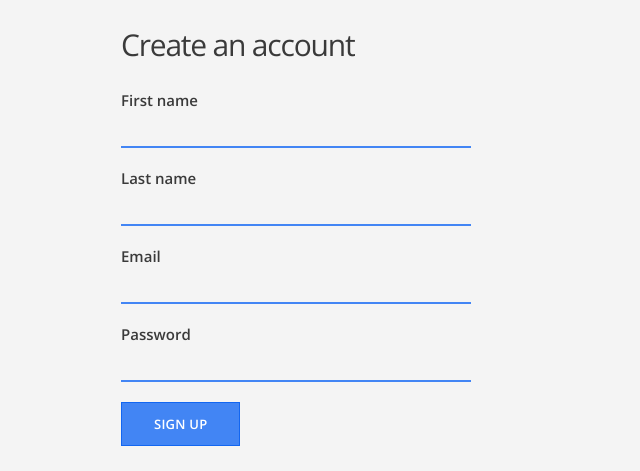
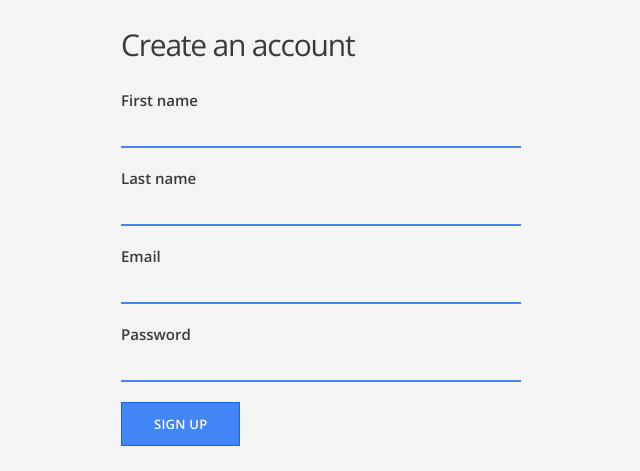
Before and after one commit to gsjje02/joseph-ca, a Flask app: page /signup in a window 1280 px wide. Shown: the part 104-575 px from the top of the page, without its empty margins (19-659 px from the left). Run offline with Flask 2, Linux system fonts and the light colour scheme.

Commit message:
pretty print

```diff
--- a/static/css/main.css
+++ b/static/css/main.css
@@ -44,7 +44,7 @@ a {
 .section-content {
   color: #3a3a3a;
   float: left;
-  width: 350px;
+  width: 400px;
 }
 
 .section-device {
```
